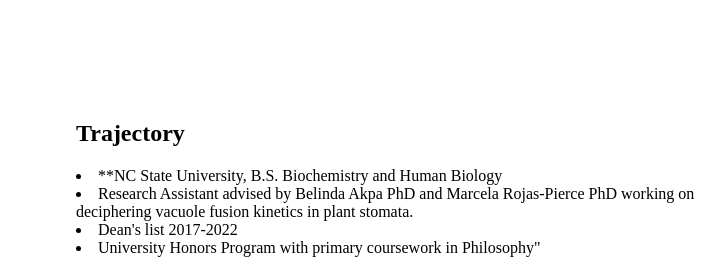
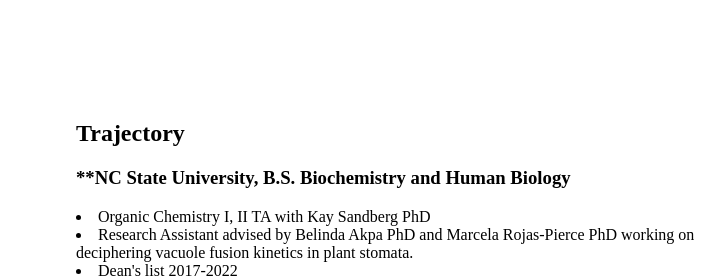
Before and after one commit to poojaparameswaran99/poojaparameswaran99.github.io, a plain HTML site: page index.html in a window 1280 px wide. Shown: the top 277 px of the page, 394-1119 px from the left. Drawn offline with Linux system fonts and the light colour scheme.

Commit message:
update nc

```diff
--- a/index.html
+++ b/index.html
@@ -18,8 +18,9 @@
 
   <main>
     <h2> Trajectory </h2>
+          <h3> **NC State University, B.S. Biochemistry and Human Biology </h3>
       <u1>
-          <li> **NC State University, B.S. Biochemistry and Human Biology </li>
+          <li> Organic Chemistry I, II TA with Kay Sandberg PhD </li>
           <li> Research Assistant advised by Belinda Akpa PhD and Marcela Rojas-Pierce PhD working on deciphering vacuole fusion kinetics in plant stomata. </li>
           <li> Dean's list 2017-2022 </li>
           <li> University Honors Program with primary coursework in Philosophy"
```
